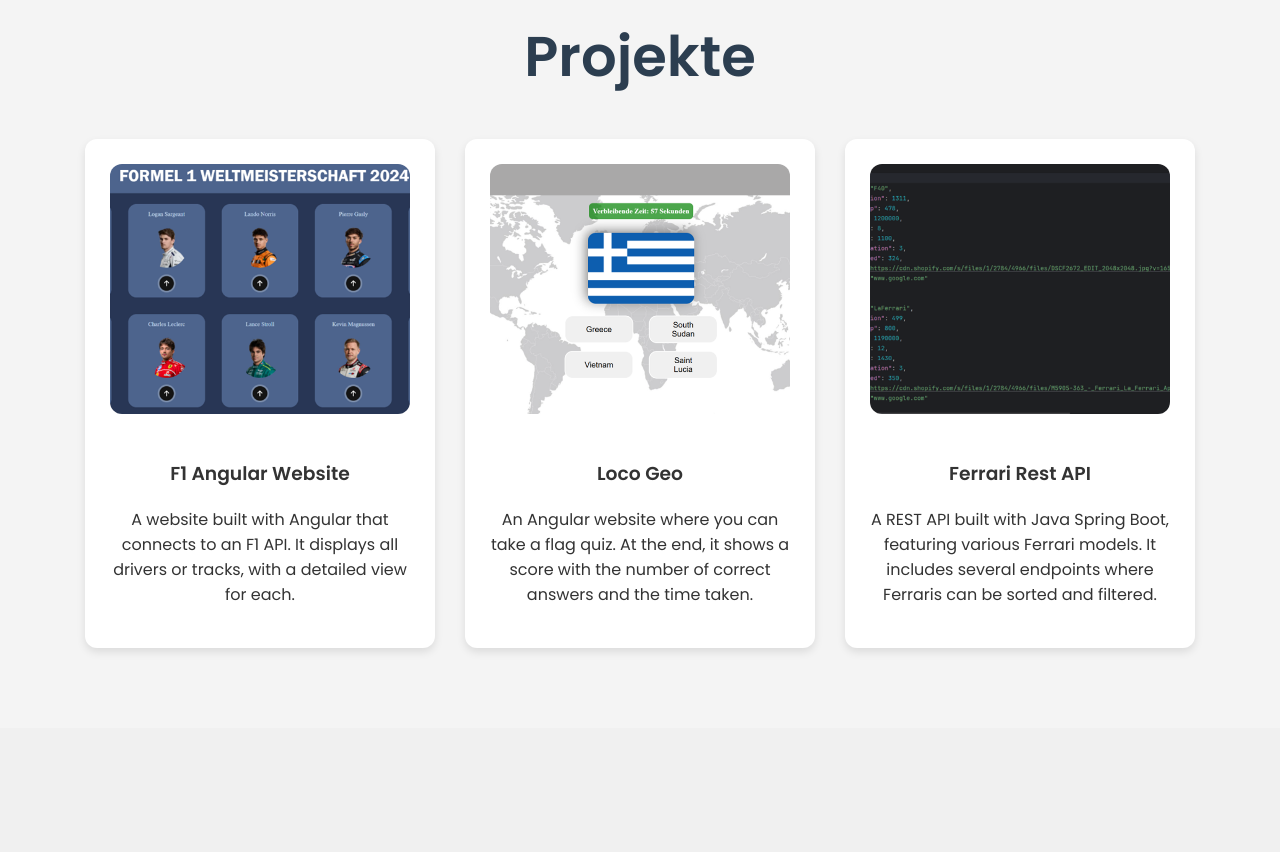
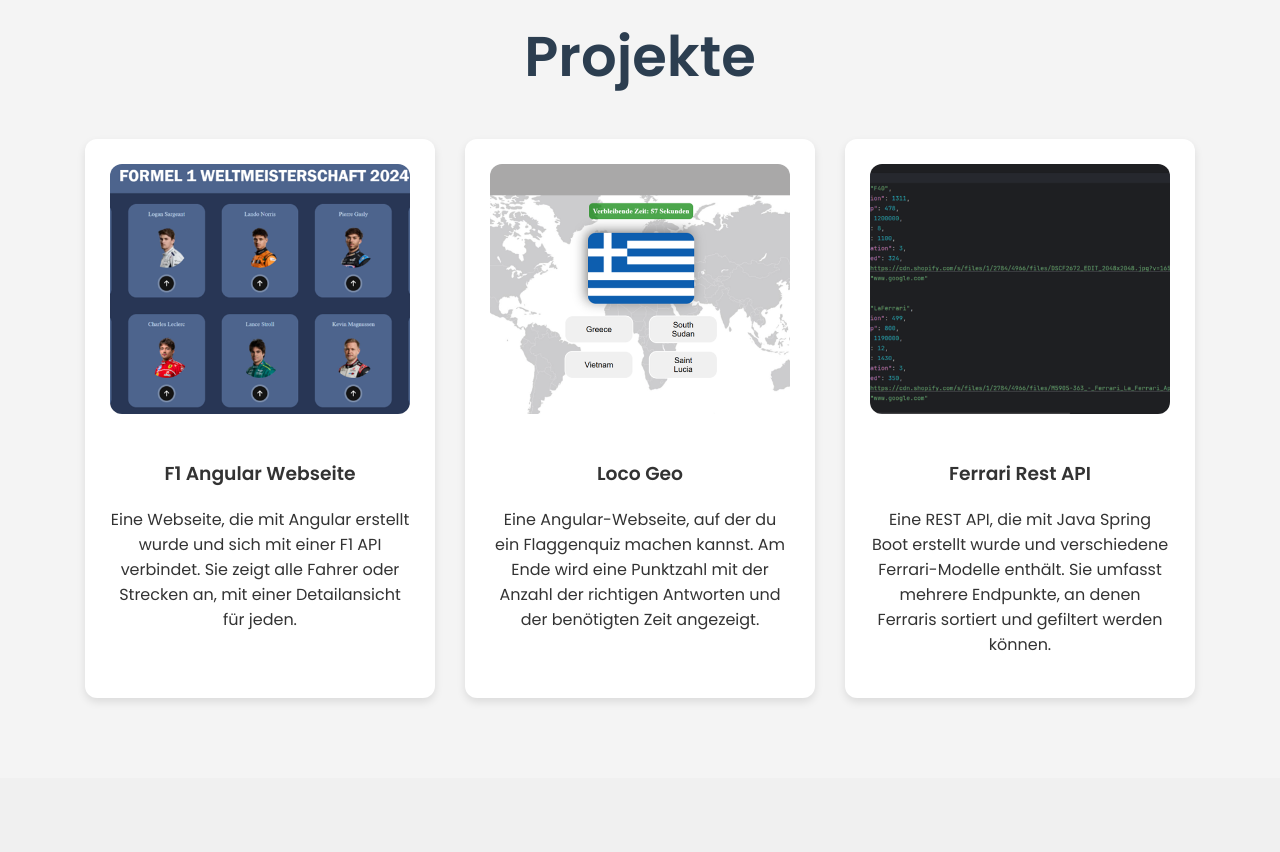
Before and after one commit to Eliah-SW/BewerbungsWebseiteEliah, a plain HTML site: page index.html in a window 1280 px wide. Shown: the part 2820-3672 px from the top of the page. Drawn offline with Linux system fonts and the light colour scheme.

```diff
--- a/index.html
+++ b/index.html
@@ -148,5 +148,8 @@
     </section>
 
     <script src="script.js"></script>
+    <script>
+        switchLanguage('de');
+    </script>
 </body>
 </html>
--- a/script.js
+++ b/script.js
@@ -19,9 +19,9 @@ const translations = {
         travel: "Reisen",
         photos: "Fotos",
         pc: "PC",
-        phone: "Telefon",
-        email: "E-Mail",
-        linkedin: "LinkedIn"
+        f1Text: "Eine Webseite, die mit Angular erstellt wurde und sich mit einer F1 API verbindet. Sie zeigt alle Fahrer oder Strecken an, mit einer Detailansicht für jeden.",
+        locoGeoText: "Eine Angular-Webseite, auf der du ein Flaggenquiz machen kannst. Am Ende wird eine Punktzahl mit der Anzahl der richtigen Antworten und der benötigten Zeit angezeigt.",
+        ferrariAPI: "Eine REST API, die mit Java Spring Boot erstellt wurde und verschiedene Ferrari-Modelle enthält. Sie umfasst mehrere Endpunkte, an denen Ferraris sortiert und gefiltert werden können."
     },
     en: {
         heroText: "Eliah Gut",
@@ -43,9 +43,9 @@ const translations = {
         travel: "Traveling",
         photos: "Photography",
         pc: "PC",
-        phone: "Phone",
-        email: "E-Mail",
-        linkedin: "LinkedIn"
+        f1Text: "A website built with Angular that connects to an F1 API. It displays all drivers or tracks, with a detailed view for each.",
+        locoGeoText: "An Angular website where you can take a flag quiz. At the end, it shows a score with the number of correct answers and the time taken.",
+        ferrariAPI: "A REST API built with Java Spring Boot, featuring various Ferrari models. It includes several endpoints where Ferraris can be sorted and filtered."
     }
 };
 
@@ -61,17 +61,15 @@ function switchLanguage(language) {
     document.querySelector("#hobbies .section-title").textContent = translations[language].hobbiesTitle;
     document.querySelector("#contact .section-title").textContent = translations[language].contactTitle;
 
-    // Projects Text
     document.querySelector(".card:nth-child(1) h3").textContent = translations[language].projectF1;
-    document.querySelector(".card:nth-child(1) p").textContent = "A website built with Angular that connects to an F1 API. It displays all drivers or tracks, with a detailed view for each.";
+    document.querySelector(".card:nth-child(1) p").textContent = translations[language].f1Text;
 
     document.querySelector(".card:nth-child(2) h3").textContent = translations[language].projectLocoGeo;
-    document.querySelector(".card:nth-child(2) p").textContent = "An Angular website where you can take a flag quiz. At the end, it shows a score with the number of correct answers and the time taken.";
+    document.querySelector(".card:nth-child(2) p").textContent = translations[language].locoGeoText;
 
     document.querySelector(".card:nth-child(3) h3").textContent = translations[language].projectFerrariAPI;
-    document.querySelector(".card:nth-child(3) p").textContent = "A REST API built with Java Spring Boot, featuring various Ferrari models. It includes several endpoints where Ferraris can be sorted and filtered.";
+    document.querySelector(".card:nth-child(3) p").textContent = translations[language].ferrariAPI;
 
-    // Hobbies Text
     document.querySelector(".hobby:nth-child(1) h3").textContent = translations[language].tennis;
     document.querySelector(".hobby:nth-child(2) h3").textContent = translations[language].hockey;
     document.querySelector(".hobby:nth-child(3) h3").textContent = translations[language].ski;
@@ -79,7 +77,6 @@ function switchLanguage(language) {
     document.querySelector(".hobby:nth-child(5) h3").textContent = translations[language].photos;
     document.querySelector(".hobby:nth-child(6) h3").textContent = translations[language].pc;
 
-    // Contact Text
     document.querySelector("section#contact p:nth-child(1)").innerHTML = "<strong>" + translations[language].phone + ":</strong> 079 xxx xx xx";
     document.querySelector("section#contact p:nth-child(2)").innerHTML = "<strong>" + translations[language].email + ":</strong> eliah.gut@gmx.ch";
     document.querySelector("section#contact p:nth-child(3)").innerHTML = "<strong>" + translations[language].linkedin + ":</strong> <a href='https://www.linkedin.com/in/eliah-gut-0a7541322/' target='_blank'>Eliah Gut LinkedIn</a>";
```
